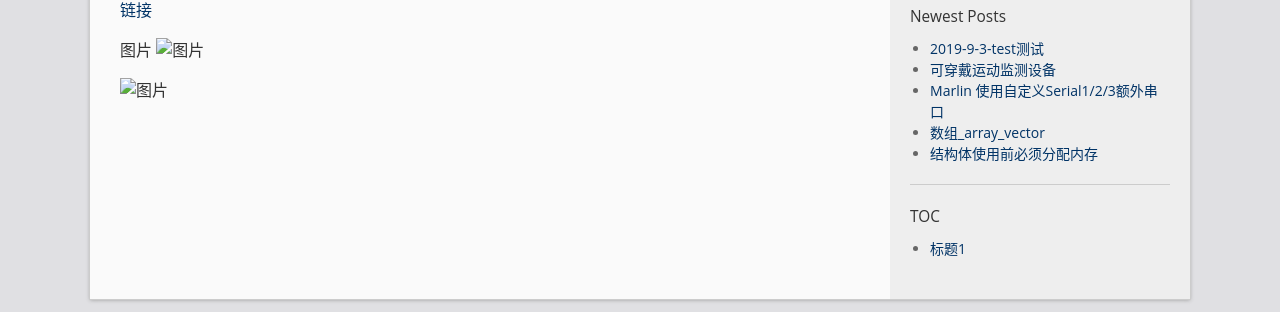
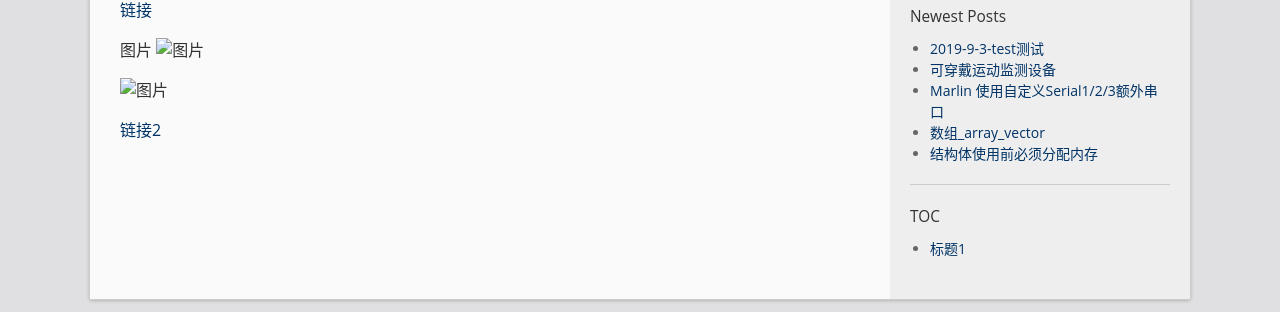
Before and after one commit to LonlyStack/LonlyPan.github.io, a Jekyll site: the page built from _posts/2019-9-3-test测试.md, in a window 1280 px wide. Shown: the part 368-680 px from the top of the page. Built offline with Jekyll 4.4.1, drawn with Linux system fonts in a browser that asks for light colours.

Commit message:
修改文件: _posts/2019-9-3-test测试.md

```diff
--- a/_posts/2019-9-3-test测试.md
+++ b/_posts/2019-9-3-test测试.md
@@ -15,3 +15,5 @@ categories:  HTML&CSS
 ![图片](/images/1567487979672.png)
 
 ![图片](./1567487979672.png)
+
+[链接2](www.google.com)
```
